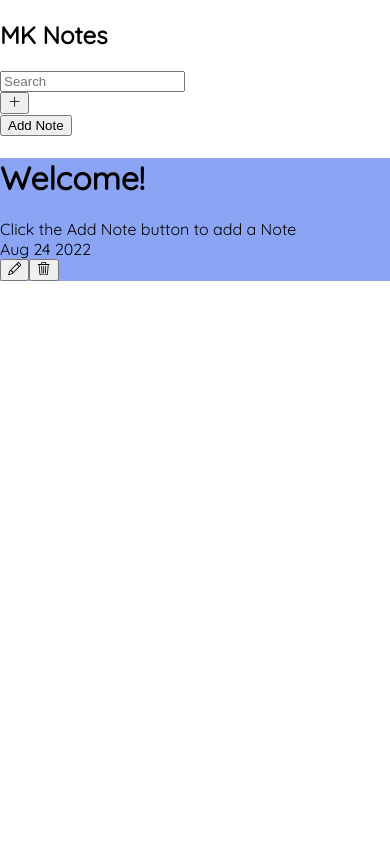
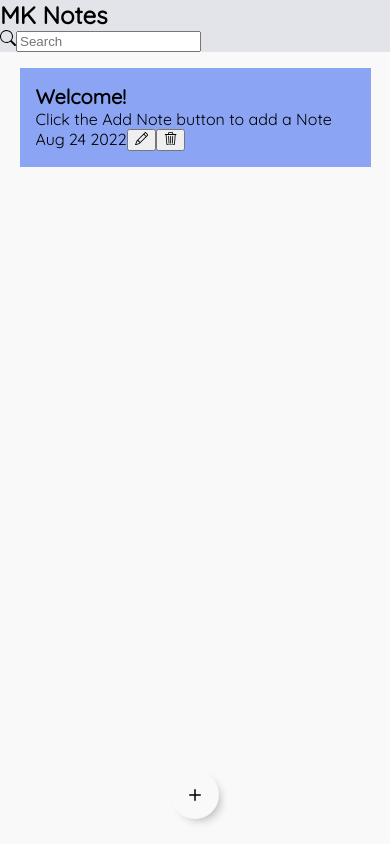
Before and after one commit to Emvil-git/port-proj-react-notes, a React (Create React App) app: page / in a window 390 px wide. Built offline with nearby package versions, Linux system fonts and the light colour scheme.

Commit message:
feat: add 'add button' color select styling (mobile first)

```diff
--- a/src/App.js
+++ b/src/App.js
@@ -1,5 +1,5 @@
 import React from 'react';
-import { PlusLg } from 'react-bootstrap-icons';
+import { Plus, Search } from 'react-bootstrap-icons';
 import Note from './components/Note';
 
 const {useState} = React;
@@ -59,7 +59,7 @@ function App() {
     setAppNotes([...appNotes, {
       noteId: maxId,
       colour: addColour,
-      title: '',
+      title: 'New Note',
       text: "Click the Edit Button to edit notes",
       date: date.toString().substr(4,11)
     }])
@@ -88,24 +88,36 @@ function App() {
           <h1 className="App__title">MK Notes</h1>
         </section>
 
-        <input
-        placeholder='Search'
-        value={search}
-        onChange={(ev) => setSearch(ev.target.value)}
-        />
+        <section>
+          <section className="App__search-cont">
+            <Search className='App__search-icon'/>
+            <input
+            className='App__dyna-search'
+            placeholder='Search'
+            value={search}
+            onChange={(ev) => setSearch(ev.target.value)}
+            />
+          </section>
+
+          <section className='App__add-supercont'>
+            <div className="App__add-cont">
+              <button className="App__add-btn" onClick={() => setColorAccToggle(!colorAccToggle)}>
+                <Plus className="App__add-icon"/>
+              </button>
+              {colorSelect()}
+            </div>
+          </section>
+
+        </section>
+
+
 
 
         {/* dynamic search */}
         {/* night mode toggle */}
 
-        <div className="App_add-btn">
-          <button onClick={() => setColorAccToggle(!colorAccToggle)}>
-            <PlusLg/>
-          </button>
-          {colorSelect()}
-        </div>
 
-        <button onClick={handleAddNotes}>Add Note</button>
+
       </div>
       <div className="App__main">
         {console.log('ALLNOTES:')}
--- a/src/components/Note.js
+++ b/src/components/Note.js
@@ -5,8 +5,8 @@ const Note = ({nNoteId, title, text, colour, date, appNotes, setAppNotes}) => {
 //CONSTANTS
     const [isStar, setIsStar] = useState(false);
     const [isEditing, setIsEditing] = useState(false);
-    const [eTitle, setETitle] = useState("");
-    const [eText, setEText] = useState("");
+    const [eTitle, setETitle] = useState(title);
+    const [eText, setEText] = useState(text);
 
 //METHODS
 
@@ -78,8 +78,8 @@ const Note = ({nNoteId, title, text, colour, date, appNotes, setAppNotes}) => {
 
         return(
             <div className="note__body">
-                <h1>{title}</h1>
-                <span>{text}</span>
+                <h1 className="note__title">{title}</h1>
+                <span className="note__text">{text}</span>
 
                 <section className="note__footer">
                     <span className="note__date">{date}</span>
--- a/src/index.scss
+++ b/src/index.scss
@@ -1,8 +1,11 @@
 @import url('https://fonts.googleapis.com/css2?family=Quicksand&display=swap');
 
+@import './styling/globals.scss';
 @import './styling/App.scss';
+@import './styling/Note.scss';
 
 body{
     margin: 0;
     font-family: 'Quicksand', sans-serif;
+    background-color: $light-prim;
 }
--- a/src/styling/App.scss
+++ b/src/styling/App.scss
@@ -0,0 +1,101 @@
+.App{
+    &__toolbar{
+        background-color: $light-secd;
+        margin-bottom: 1rem;
+    }
+
+    &__title{
+        margin: 0;
+    }
+
+    &__add-supercont{
+        position: absolute;
+        width: 100%;
+
+        display: flex;
+        flex-direction: column;
+        justify-content: center;
+        align-items: center;
+
+        bottom: 3%;
+    }
+
+    &__add-cont{
+        display: flex;
+        flex-direction: row;
+        justify-content: center;
+        align-items: center;
+
+        height:3rem;
+
+        border-radius: 25px;
+
+        background-color: $light-prim;
+
+        box-shadow: 5px 5px 10px -4px rgba(0,0,0,0.27);
+    }
+
+    &__add-btn{
+        font-size: 1.5rem;
+        margin: 0.25rem 0;
+        // margin-left: -.7rem;
+        background: none;
+        border-radius: 100%;
+        height: 3rem;
+        width: 3rem;
+        outline: none;
+        border: none;
+    }
+
+    &__add-icon{
+        margin-bottom: -.25rem;
+    }
+
+    &__color-select{
+        display: flex;
+        flex-direction: row;
+        justify-content: center;
+        align-items: center;
+    }
+
+    &__color-btn--blue, &__color-btn--red, &__color-btn--yellow, &__color-btn--green{
+        height: 1.75rem;
+        width: 1.75rem;
+        border-radius: 100%;
+        outline: none;
+        border: none;
+        margin:0.13rem;
+
+        transition: 0.2s;
+
+        &:hover{
+            margin-top: -.5rem;
+        }
+    }
+
+    &__color-btn{
+        &--blue{
+            background-color: $note-blue;
+        }
+
+        &--red{
+            background-color: $note-red;
+        }
+
+        &--yellow{
+            background-color: $note-yellow;
+        }
+
+        &--green{
+            background-color: $note-green;
+            margin-right: 0.75rem;
+        }
+    }
+
+    &__main{
+        display: flex;
+        flex-direction: column;
+        justify-content: center;
+        align-items: center;
+    }
+}
--- a/src/styling/Note.scss
+++ b/src/styling/Note.scss
@@ -1,5 +1,18 @@
 .note{
+    width: 90%;
+
     &__body{
         display: flex;
+        flex-direction: column;
+        padding: 1rem;
+    }
+
+    &__title{
+        font-size: 1.25rem;
+        margin: 0;
+    }
+
+    &__footer{
+        display:flex;
     }
 }
```
